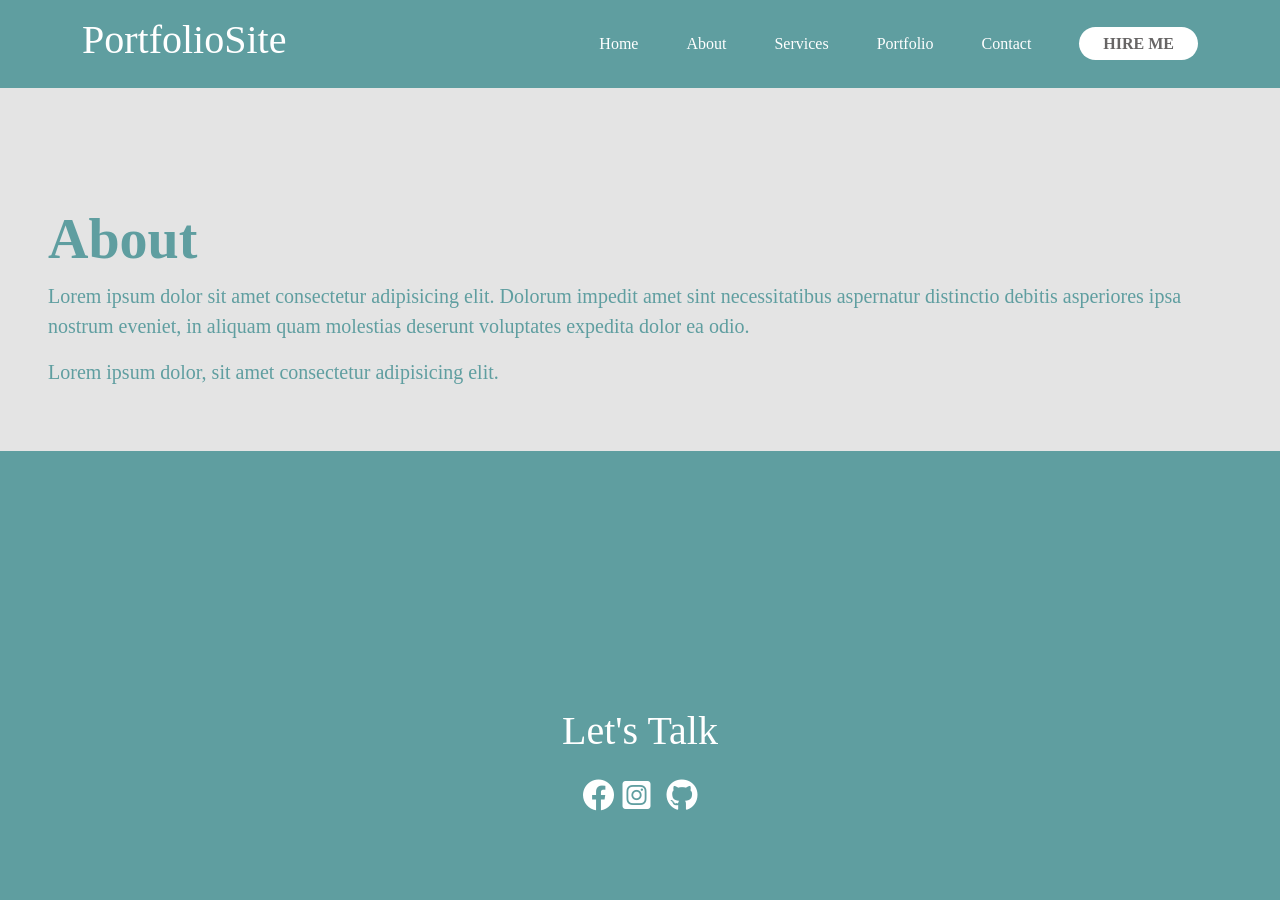
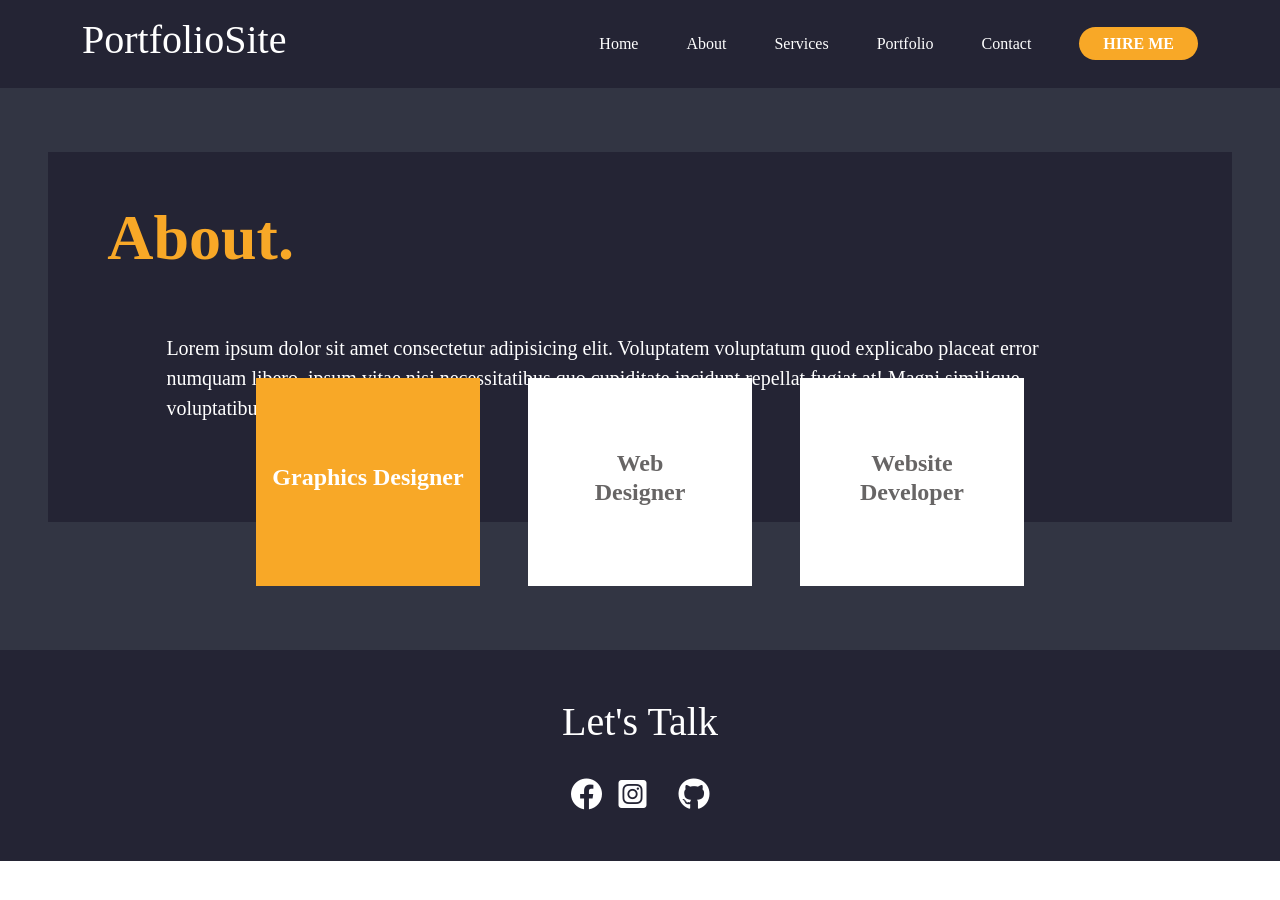
Before and after one commit to msmkrivera/my-portfolio, a plain HTML site: page about/index.html in a window 1280 px wide. After the commit the page ends 861 px from the top, so only its background shows below. Drawn offline with nearby package versions, Linux system fonts and the light colour scheme.

Commit message:
added about pae, added template, added linkse

```diff
--- a/about/index.html
+++ b/about/index.html
@@ -107,7 +107,7 @@
           <li>
             <a
               href="#"
-              class="bg-white text-decoration-none px-4 py-2 rounded-pill fw-bold text-dark-cadet"
+              class="bg-yellow text-decoration-none px-4 py-2 rounded-pill fw-bold text-white"
               >HIRE ME</a
             >
           </li>
@@ -118,21 +118,56 @@
     <!-- hero section -->
 
     <!-- About section -->
-    <section class="bg-section py-5 px-5 text-cadetblue">
-      <div class="">
-        <h1 class="fw-bold display-4 pt-70">About</h1>
-        <p class="">
-          Lorem ipsum dolor sit amet consectetur adipisicing elit. Dolorum
-          impedit amet sint necessitatibus aspernatur distinctio debitis
-          asperiores ipsa nostrum eveniet, in aliquam quam molestias deserunt
-          voluptates expedita dolor ea odio.
-        </p>
-        <p>Lorem ipsum dolor, sit amet consectetur adipisicing elit.</p>
+    <section
+      class="bg-section px-5 text-cadetblue position-relative about-section"
+    >
+      <div class="bg-section2">
+        <div class="">
+          <h1 class="d-flex py-5 fw-bold text-yellow margin-left display-3">
+            About.
+          </h1>
+        </div>
+        <div class="d-flex">
+          <p
+            class="d-flex text-white justify-content-center padding-left padding-right padding-bottom"
+          >
+            Lorem ipsum dolor sit amet consectetur adipisicing elit. Voluptatem
+            voluptatum quod explicabo placeat error numquam libero, ipsum vitae
+            nisi necessitatibus quo cupiditate incidunt repellat fugiat at!
+            Magni similique voluptatibus consectetur!
+          </p>
+        </div>
+      </div>
+
+      <!-- About Card -->
+
+      <div
+        class="d-flex container justify-content-center gap-5 about-box-container"
+      >
+        <div class="d-flex about-box align-items-center justify-content-center">
+          <h4 class="fw-bold text-white text-center">Graphics Designer</h4>
+        </div>
+        <div
+          class="d-flex about-box-two align-items-center justify-content-center text-dark-cadet"
+        >
+          <h4 class="fw-bold text-dark-cadet text-center">
+            Web <br />
+            Designer
+          </h4>
+        </div>
+        <div
+          class="d-flex about-box-two align-items-center justify-content-center"
+        >
+          <h4 class="fw-bold text-center text-dark-cadet">
+            Website <br />
+            Developer
+          </h4>
+        </div>
       </div>
     </section>
-    <footer>
-      <h2 class="my-auto">Let's Talk</h2>
-      <div class="mt-4 d-flex gap-2">
+    <footer class="d-flex pb-5 pt-5">
+      <h2 class="d-flex">Let's Talk</h2>
+      <div class="mt-4 d-flex gap-3">
         <a target="_blank" href="https://www.facebook.com/msmkrivera"
           ><i class="fa-brands fa-facebook fs-2 text-white"></i
         ></a>
--- a/styles.css
+++ b/styles.css
@@ -5,7 +5,7 @@
 }
 
 nav {
-  background-color: cadetblue;
+  background-color: #242434;
 }
 
 .container {
@@ -66,10 +66,6 @@ a:active {
   justify-content: center;
 }
 
-.pt-70 {
-  padding-top: 70px !important;
-}
-
 .padding-top {
   padding-top: 10%;
 }
@@ -92,10 +88,10 @@ a:active {
 footer {
   display: flex;
   flex-direction: column;
-  background-color: cadetblue;
+  background-color: #242434;
   justify-content: center;
   align-items: center;
-  padding: 20%;
+  padding-bottom: 4%;
 }
 
 footer > .social-media-icons > a > i {
@@ -111,14 +107,78 @@ footer > h2 {
   color: rgb(103, 101, 101);
 }
 
-.text-cadetblue {
-  color: cadetblue;
+.text-light-gray {
+  color: rgb(210, 210, 210);
 }
 
-.bg-cadet {
-  background: cadetblue;
+.footer-padding {
+  padding-top: 10%;
 }
 
 .bg-section {
-  background: rgb(228, 228, 228);
+  background: #323543;
 }
+
+.bg-section2 {
+  background: #242434;
+}
+
+.bg-yellow {
+  background: #f8a827;
+}
+
+.text-yellow {
+  color: #f8a827;
+}
+.margin-left {
+  margin-left: 5%;
+}
+
+.padding-left {
+  padding-left: 10%;
+}
+
+.padding-right {
+  padding-right: 10%;
+}
+
+.padding-bottom {
+  padding-bottom: 7%;
+}
+
+.about-box {
+  background: #f8a827;
+  height: 13em;
+  width: 14em;
+}
+
+.about-box-two {
+  background: white;
+  height: 13em;
+  width: 14em;
+}
+
+.about-box-2 {
+  background: #f8a827;
+  height: 13em;
+  width: 14em;
+}
+
+/* Style About card */
+.about-box-container {
+  width: 100%;
+  position: absolute;
+  bottom: 3em;
+  left: 50%;
+  transform: translateX(-50%);
+}
+
+.about-section {
+  padding-bottom: 10% !important;
+  padding-top: 5%;
+}
+
+.home-section {
+  padding-bottom: 0% !important;
+  padding-top: 4.5%;
+}
```
Also changed, not shown: index.html (+21 -21 lines).
